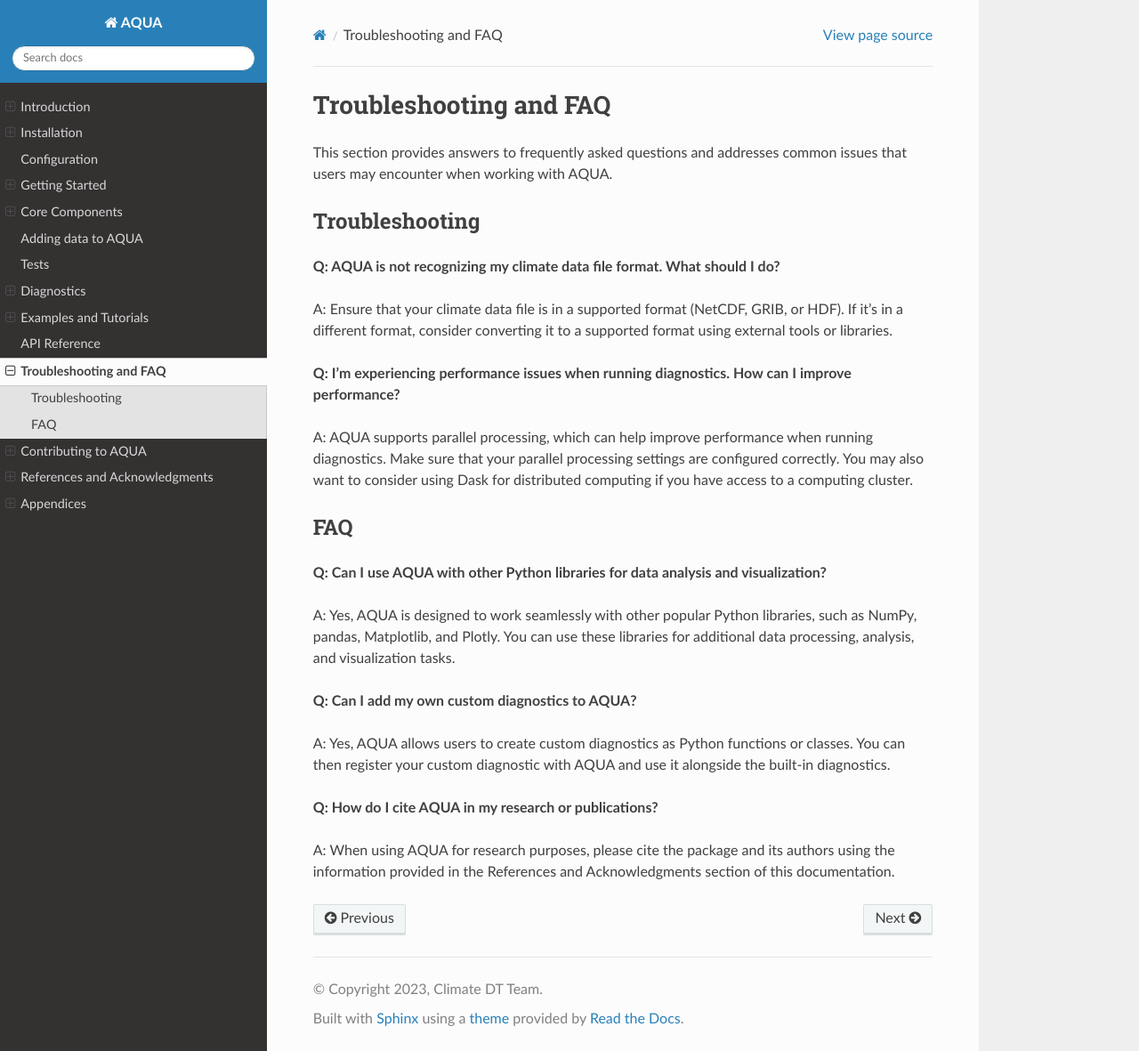
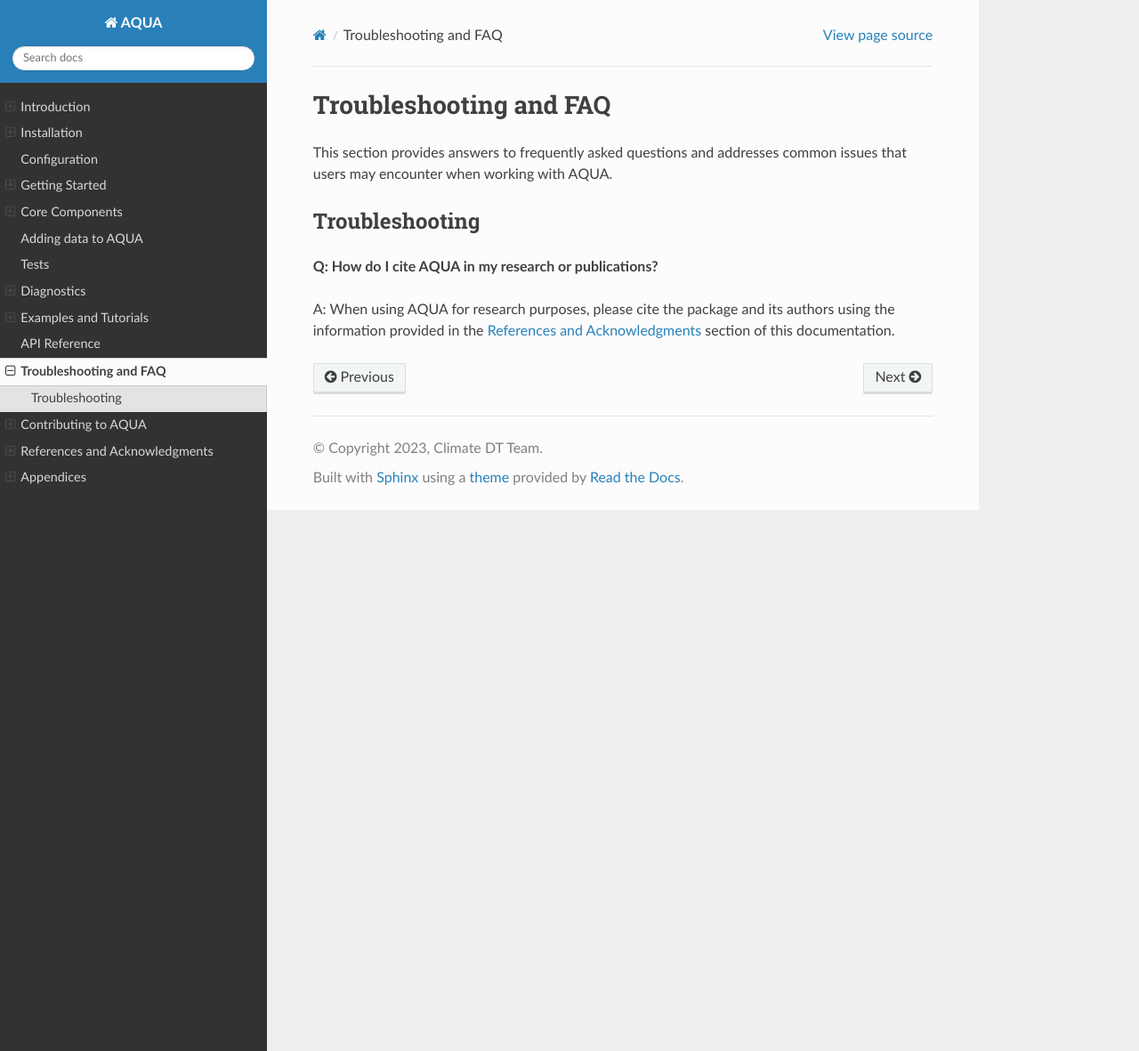
Before and after one commit to Predictia/AQUA, a Sphinx documentation site: the page built from docs/sphinx/source/troubleshooting_faq.rst, in a window 1280 px wide and 1181 px high. Shown: the whole window at 89% size. Built offline with Sphinx 7.4.7 and the Read the Docs theme 2.0.0, drawn with Linux system fonts in a browser that asks for light colours.

Commit message:
cleaning up

```diff
--- a/docs/sphinx/source/troubleshooting_faq.rst
+++ b/docs/sphinx/source/troubleshooting_faq.rst
@@ -6,25 +6,6 @@ This section provides answers to frequently asked questions and addresses common
 Troubleshooting
 ---------------
 
-**Q: AQUA is not recognizing my climate data file format. What should I do?**
-
-A: Ensure that your climate data file is in a supported format (NetCDF, GRIB, or HDF). If it's in a different format, consider converting it to a supported format using external tools or libraries.
-
-**Q: I'm experiencing performance issues when running diagnostics. How can I improve performance?**
-
-A: AQUA supports parallel processing, which can help improve performance when running diagnostics. Make sure that your parallel processing settings are configured correctly. You may also want to consider using Dask for distributed computing if you have access to a computing cluster.
-
-FAQ
----
-
-**Q: Can I use AQUA with other Python libraries for data analysis and visualization?**
-
-A: Yes, AQUA is designed to work seamlessly with other popular Python libraries, such as NumPy, pandas, Matplotlib, and Plotly. You can use these libraries for additional data processing, analysis, and visualization tasks.
-
-**Q: Can I add my own custom diagnostics to AQUA?**
-
-A: Yes, AQUA allows users to create custom diagnostics as Python functions or classes. You can then register your custom diagnostic with AQUA and use it alongside the built-in diagnostics.
-
 **Q: How do I cite AQUA in my research or publications?**
 
-A: When using AQUA for research purposes, please cite the package and its authors using the information provided in the References and Acknowledgments section of this documentation.
+A: When using AQUA for research purposes, please cite the package and its authors using the information provided in the :doc:`references_acknowledgments` section of this documentation.
```
Also changed, not shown: docs/sphinx/source/contributing.rst (+9 -14 lines).
